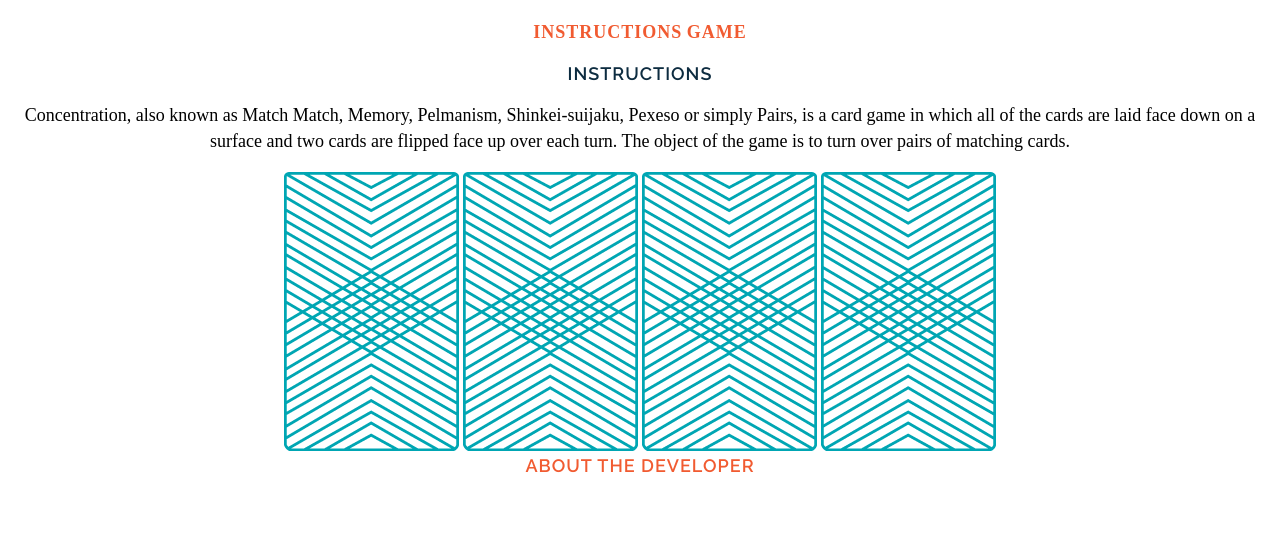
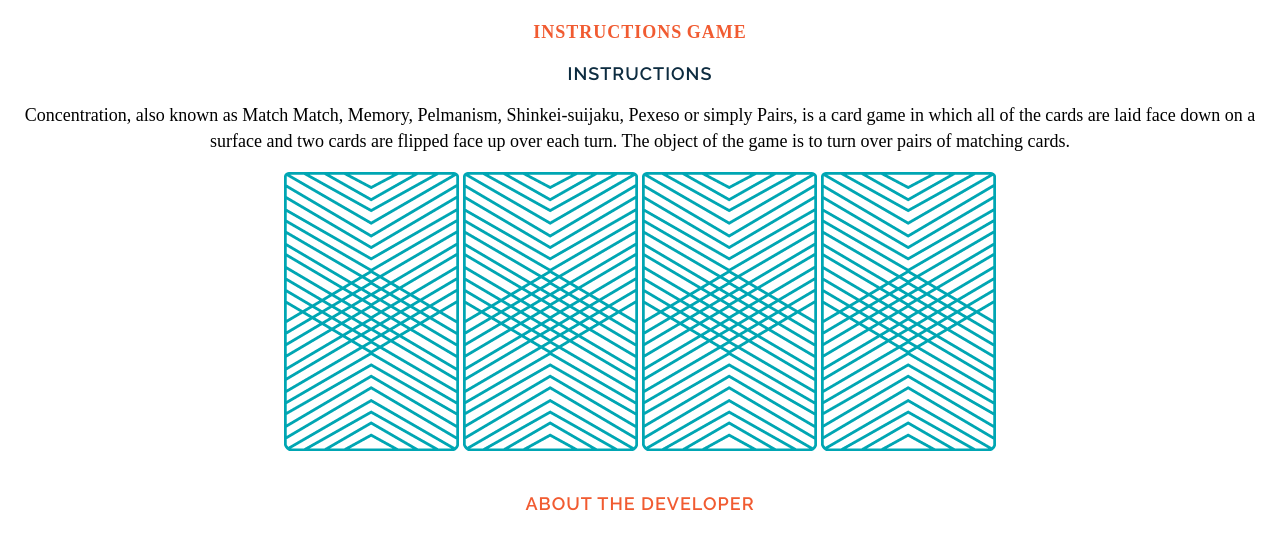
Before and after one commit to nickl72/wdi-fundamentals-memorygame, a plain HTML site: page memory_game/index.html in a window 1280 px wide. Shown: the part 61-610 px from the top of the page. Drawn offline with Linux system fonts and the light colour scheme; a web font is replaced by a local one.

Commit message:
formatted footer

```diff
--- a/memory_game/index.html
+++ b/memory_game/index.html
@@ -22,7 +22,7 @@
       <img src="images/back.png" alt="King of Diamonds">
       <img src="images/back.png" alt="King of Hearts">
     </div>
-    <footer><a href="#">About the Developer</a></footer>
+    <footer><br /><br  /><a href="#">About the Developer</a></footer>
 
   </body>
 </html>
```
